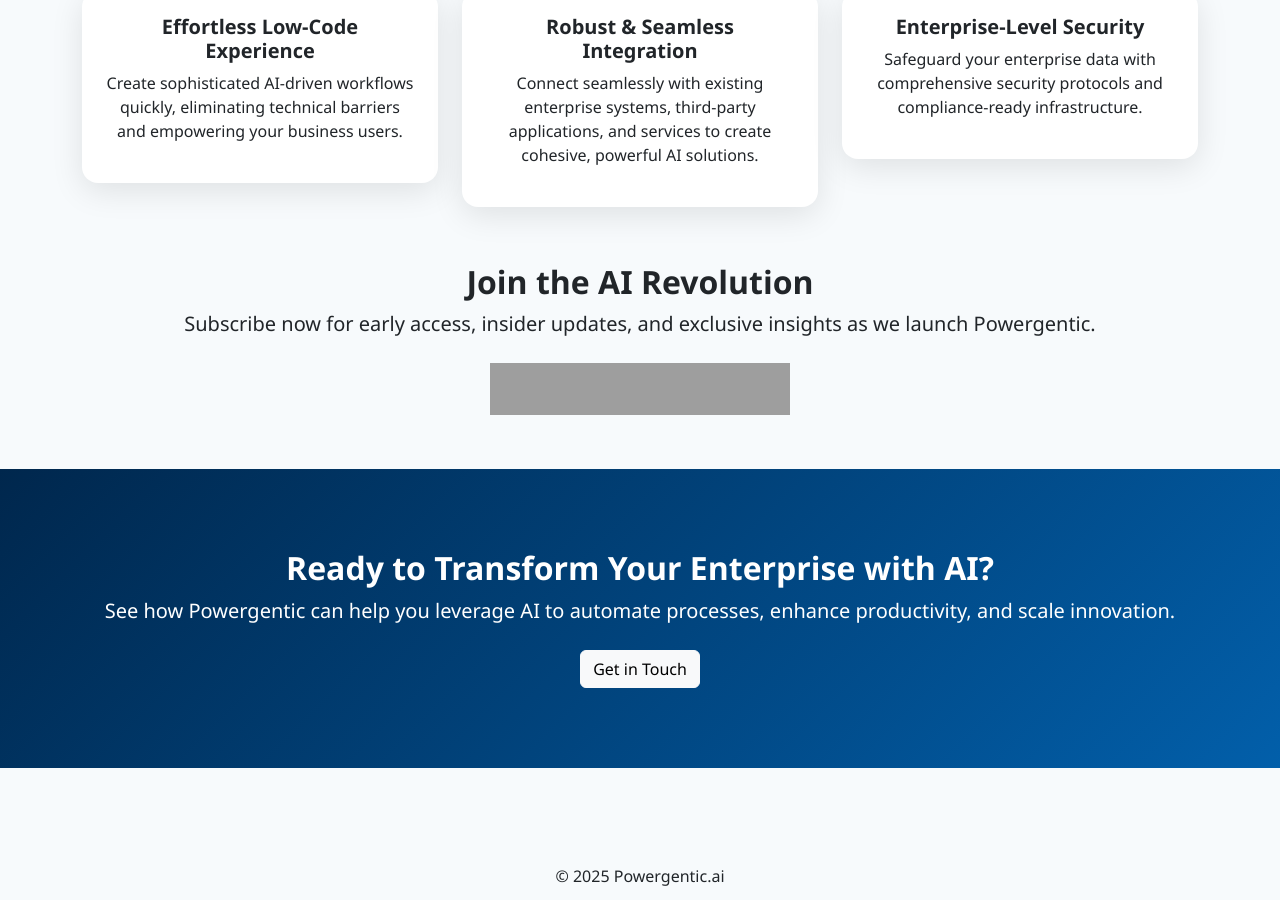
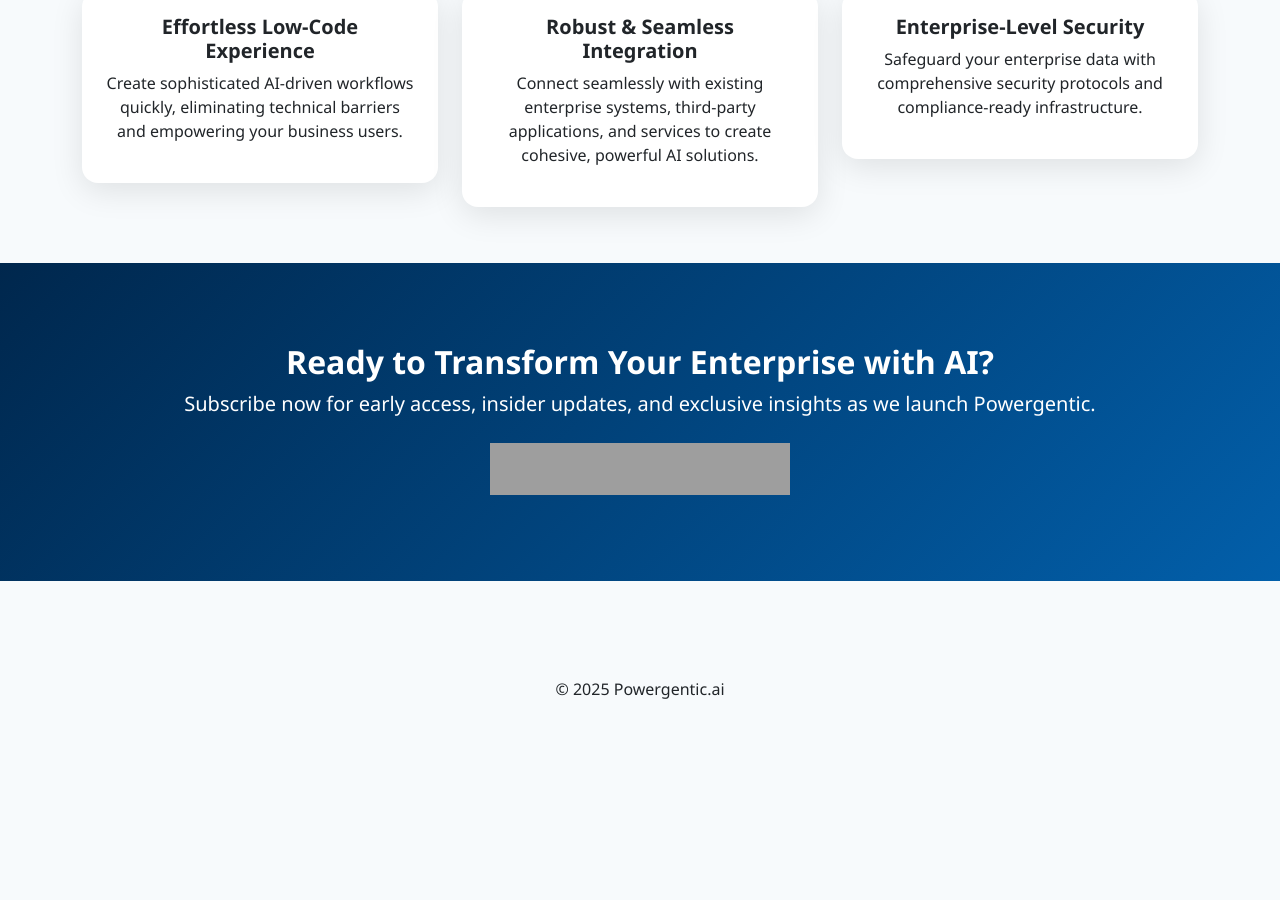
Before and after one commit to powergentic/website, a Jekyll site: the page built from index.html, in a window 1280 px wide and 900 px high, scrolled down 610 px. Built offline with Jekyll 4.4.1, drawn with Linux system fonts in a browser that asks for light colours; a script that is not in the unit is left out; after the commit the page ends 1375 px from its top, so only the background shows below that; grey boxes are pictures that could not be loaded.

Commit message:
Update index.html

```diff
--- a/index.html
+++ b/index.html
@@ -34,17 +34,25 @@
   </div>
 </section>
 
-<section class="container text-center my-5">
+<!-- <section class="container text-center my-5">
   <h2 class="fw-bold">Join the AI Revolution</h2>
   <p class="lead mb-4">Subscribe now for early access, insider updates, and exclusive insights as we launch Powergentic.</p>
   <iframe src="https://embeds.beehiiv.com/4fdad576-358d-48ac-8184-5115b4bfc2bf?slim=true" data-test-id="beehiiv-embed" height="52" frameborder="0" scrolling="no" style="margin: 0; border-radius: 0px !important; background-color: transparent;"></iframe>
-</section>
-<script type="text/javascript" async src="https://embeds.beehiiv.com/attribution.js"></script>
+</section> -->
 
-<section class="cta-section text-center">
+<!-- <section class="cta-section text-center">
   <div class="container">
     <h2 class="fw-bold">Ready to Transform Your Enterprise with AI?</h2>
     <p class="lead mb-4">See how Powergentic can help you leverage AI to automate processes, enhance productivity, and scale innovation.</p>
     <a href="mailto:info@poergentic.ai?subject=Consultation" class="btn btn-light">Get in Touch</a>
   </div>
+</section> -->
+
+<section class="cta-section text-center">
+  <div class="container">
+    <h2 class="fw-bold">Ready to Transform Your Enterprise with AI?</h2>
+    <p class="lead mb-4">Subscribe now for early access, insider updates, and exclusive insights as we launch Powergentic.</p>
+    <iframe src="https://embeds.beehiiv.com/4fdad576-358d-48ac-8184-5115b4bfc2bf?slim=true" data-test-id="beehiiv-embed" height="52" frameborder="0" scrolling="no" style="margin: 0; border-radius: 0px !important; background-color: transparent;"></iframe>
+  </div>
 </section>
+<script type="text/javascript" async src="https://embeds.beehiiv.com/attribution.js"></script>
```
